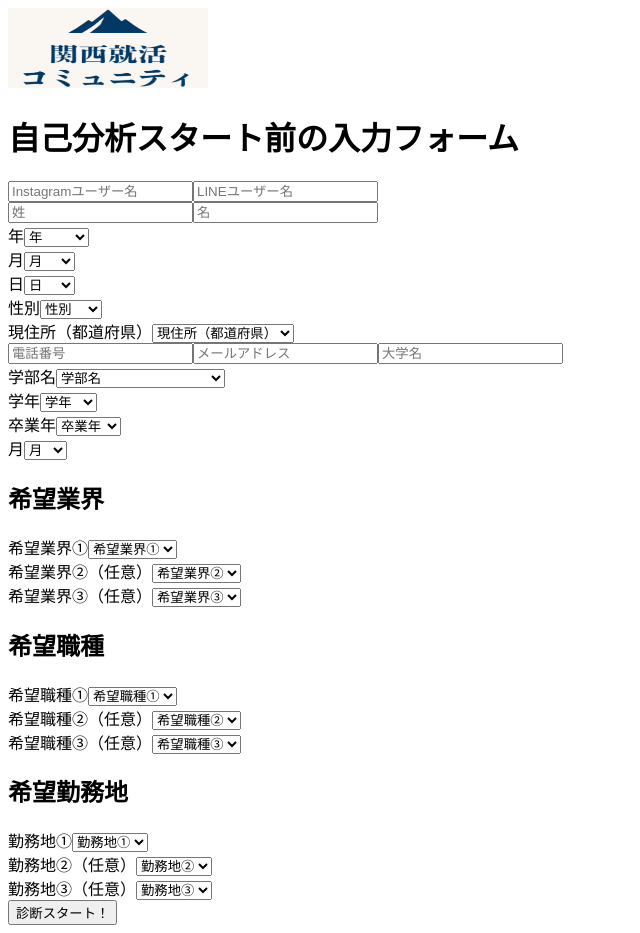
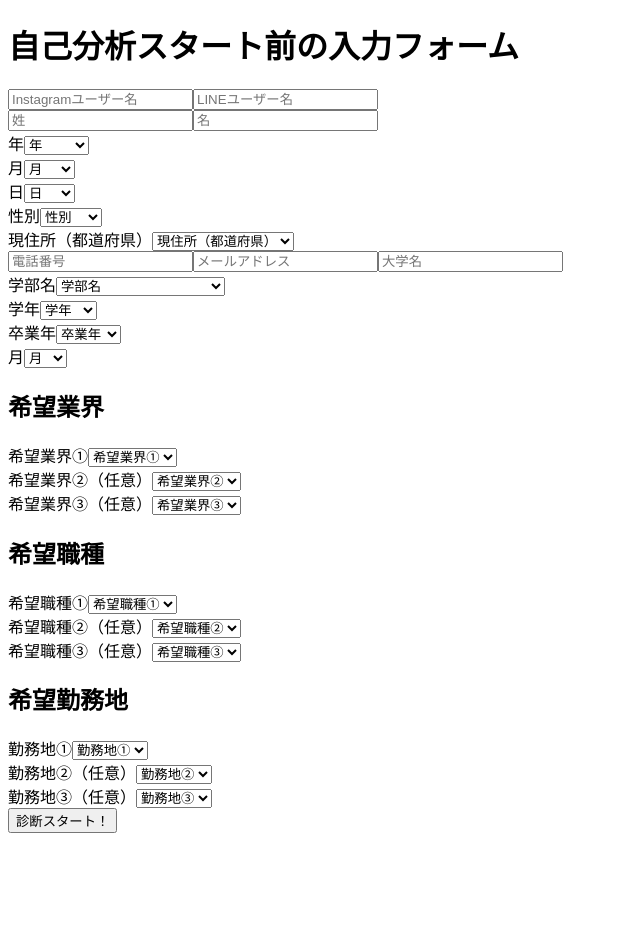
Before and after one commit to so1705/kansai-shukatsu-diagnosis, a Next.js app: page / in a window 1280 px wide. Shown: the whole page, without its empty margins (0-640 px from the left). After the commit the page ends 841 px from the top, so only its background shows below. Built offline with nearby package versions, Linux system fonts and the light colour scheme.

Commit message:
improve: フォームに学部セレクト追加

```diff
--- a/pages/index.tsx
+++ b/pages/index.tsx
@@ -1,8 +1,6 @@
-// pages/index.tsx
 import { useState } from "react";
 import { useRouter } from "next/router";
 import axios from "axios";
-import Image from "next/image"; // 追加：ロゴ表示用
 
 // セレクト項目リスト
 const years = Array.from({ length: 30 }, (_, i) => `${1995 + i}年`);
@@ -76,11 +74,11 @@ export default function IndexPage() {
   );
 
   const select = (label: string, key: keyof typeof extra, list: string[], optional = false) => (
-    <div>
+    <div className="w-full">
       <label className="font-semibold">
         {label}{optional && <span className="text-sm text-gray-400">（任意）</span>}
       </label>
-      <select value={extra[key]} onChange={(e) => setExtra({ ...extra, [key]: e.target.value })} className="input">
+      <select value={extra[key]} onChange={(e) => setExtra({ ...extra, [key]: e.target.value })} className="input w-full">
         <option value="">{label}</option>
         {list.map((v) => <option key={v}>{v}</option>)}
       </select>
@@ -88,14 +86,13 @@ export default function IndexPage() {
   );
 
   return (
-    <div className="max-w-3xl mx-auto py-10 px-4 space-y-6 text-lg text-center">
-      <div className="flex justify-center mb-6">
-        <Image src="/logo.png" alt="ロゴ" width={200} height={80} />
-      </div>
-      <h1 className="text-3xl font-bold text-center mb-4">自己分析スタート前の入力フォーム</h1>
+    <div className="min-h-screen flex flex-col items-center justify-center px-4 text-center bg-[#faf7f2]">
+      <div className="w-full max-w-2xl bg-white rounded-2xl shadow-md py-10 px-6">
+        <h1 className="text-xl font-bold text-center mb-6">自己分析スタート前の入力フォーム</h1>
+        <div className="space-y-4">
           {input("Instagramユーザー名", "instagram")}
           {input("LINEユーザー名", "line")}
-      <div className="flex gap-2 justify-center">{input("姓", "lastName")}{input("名", "firstName")}</div>
+          <div className="flex gap-2">{input("姓", "lastName")}{input("名", "firstName")}</div>
           <div className="flex gap-2 justify-center">{select("年", "birthYear", years)}{select("月", "birthMonth", months)}{select("日", "birthDay", days)}</div>
           {select("性別", "gender", genders)}
           {select("現住所（都道府県）", "address", prefectures)}
@@ -122,5 +119,7 @@ export default function IndexPage() {
             診断スタート！
           </button>
         </div>
+      </div>
+    </div>
   );
 }
```
Lines whose indentation alone changed are shown as unchanged.
